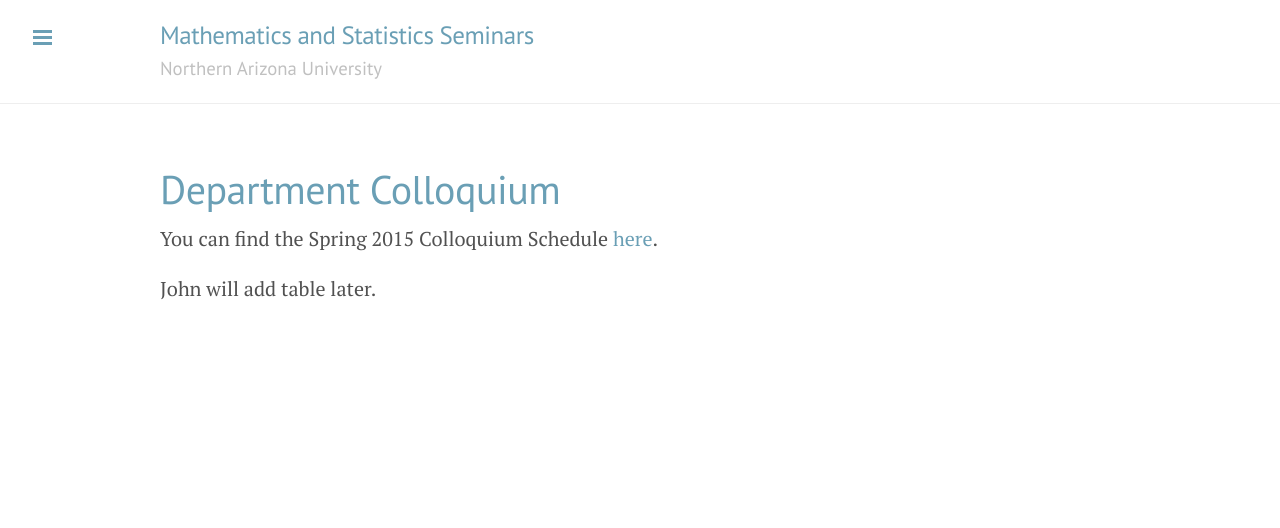
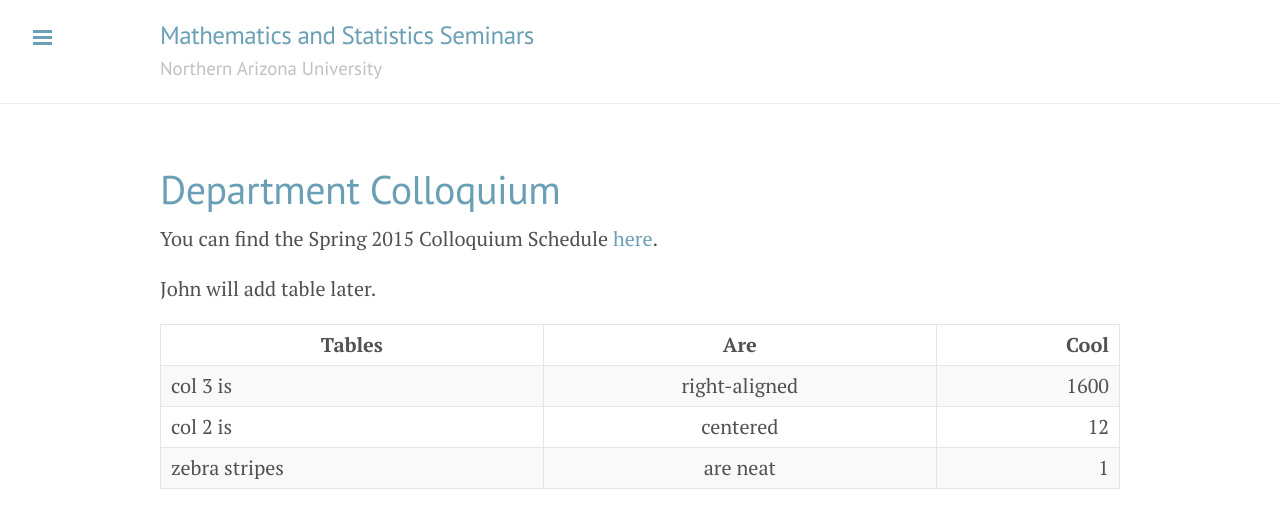
Before and after one commit to NAUMathStat/seminars, a Jekyll site: the page built from colloquiumSpring2015.md, in a window 1280 px wide. Shown: the top 528 px of the page. Built offline with Jekyll 4.4.1, drawn with Linux system fonts in a browser that asks for light colours; Markdown is read by kramdown in place of the engine named in the settings.

Commit message:
Added a file and tweaked colloquium page

```diff
--- a/colloquiumSpring2015.md
+++ b/colloquiumSpring2015.md
@@ -6,3 +6,9 @@ title: Department Colloquium
 You can find the Spring 2015 Colloquium Schedule [here](http://jan.ucc.nau.edu/~jmn3/S15_colloquium.html).
 
 John will add table later.
+
+| Tables        | Are           | Cool  |
+| ------------- |:-------------:| -----:|
+| col 3 is      | right-aligned |  1600 |
+| col 2 is      | centered      |    12 |
+| zebra stripes | are neat      |     1 |
```
Also changed, not shown: 1 other file.
